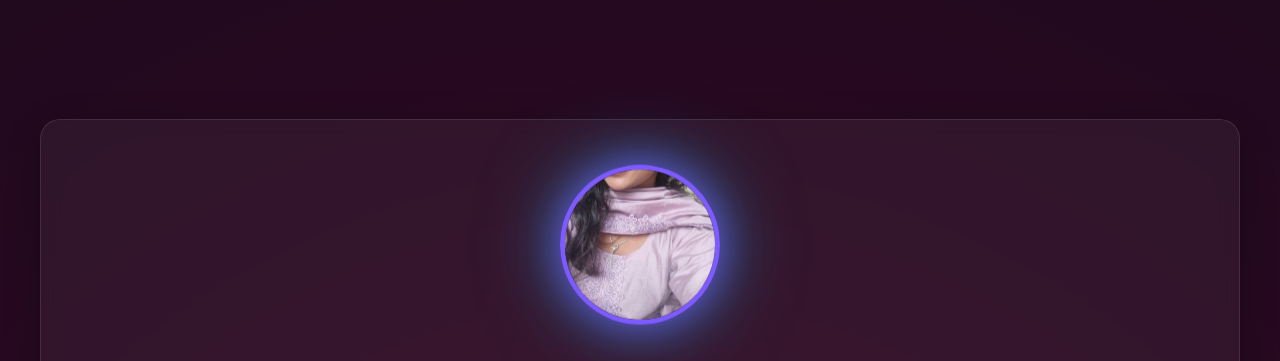
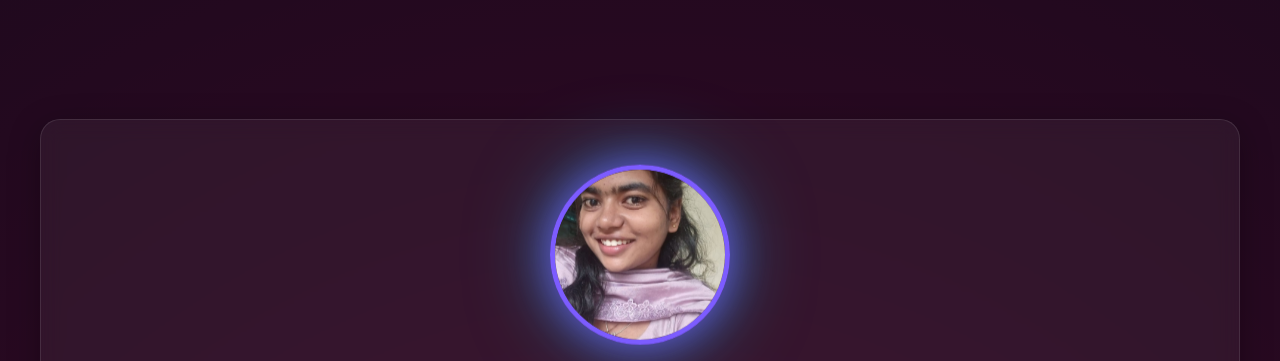
Before and after one commit to elakkiyamanojkumar805-gif/elakkiya-portfolio, a plain HTML site: page index.html in a window 1280 px wide. Shown: the part 88-449 px from the top of the page. Drawn offline with Linux system fonts and the light colour scheme.

Commit message:
Update index.html

```diff
--- a/index.html
+++ b/index.html
@@ -111,11 +111,11 @@
     }
 
     .profile-img {
-      width: 160px !important;
-      height: 160px !important;
+      width: 180px !important;
+      height: 180px !important;
       border-radius: 50% !important;
       object-fit: cover !important;
-      object-position: center 85% !important;
+      object-position: center 25% !important;
       border: 5px solid var(--primary) !important;
       margin: 0 auto 25px !important;
       display: block !important;
```
